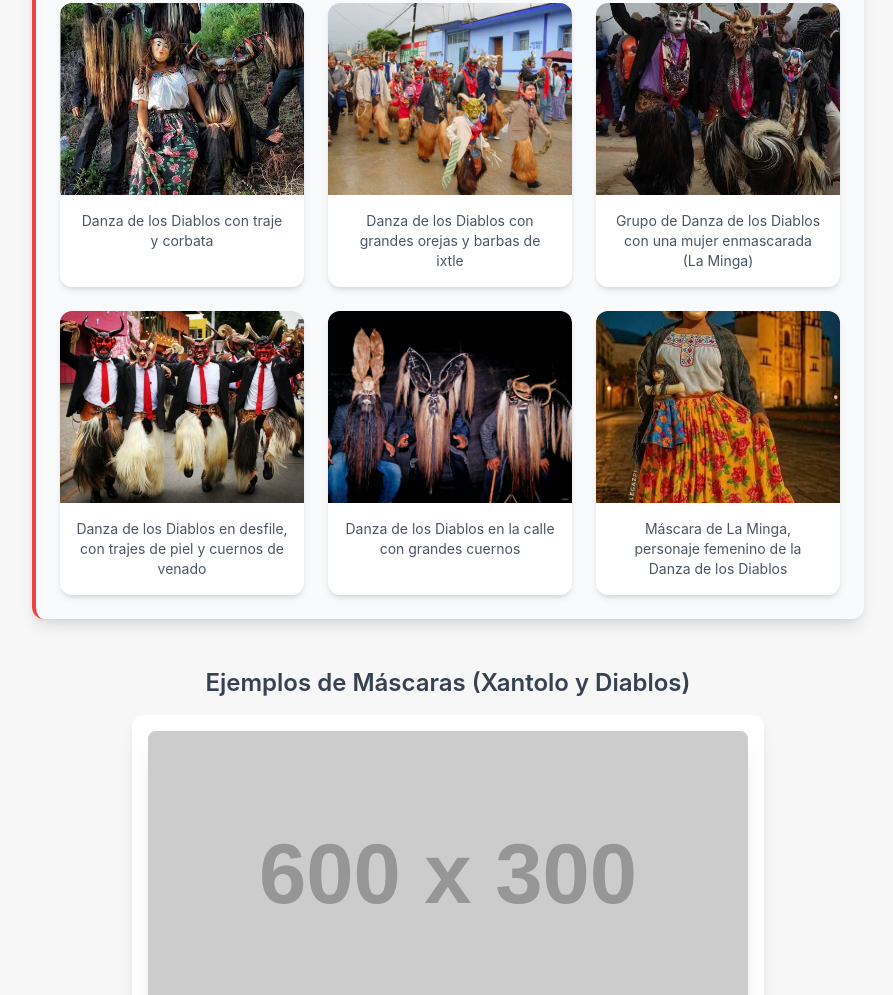
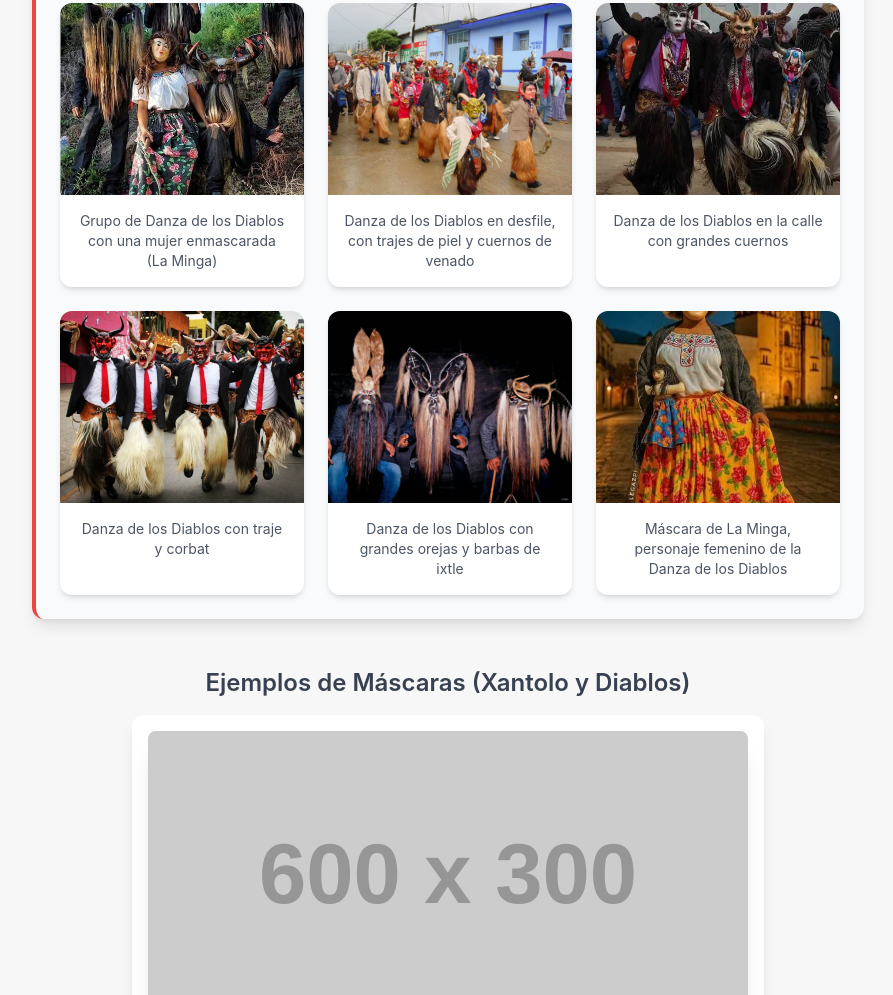
Before and after one commit to dpcontreras86-sudo/ProyectoMascarasHistoria.github.io, a plain HTML site: page index.html in a window 1280 px wide. Shown: the part 1965-2960 px from the top of the page, without its empty margins (192-1085 px from the left). Drawn offline with nearby package versions, Linux system fonts and the light colour scheme; placeholder pictures from the web are drawn by us.

Commit message:
index.html

```diff
--- a/index.html
+++ b/index.html
@@ -98,23 +98,23 @@
             <div class="grid grid-cols-1 sm:grid-cols-2 md:grid-cols-3 gap-6">
                 <figure class="bg-white rounded-xl shadow-md overflow-hidden">
                     <img src="Diablos1.jpg" alt="Danza de los Diablos con traje y corbata" class="w-full h-48 object-cover transition duration-300 hover:scale-105">
-                    <figcaption class="p-4 text-sm text-gray-600 text-center">Danza de los Diablos con traje y corbata</figcaption>
+                    <figcaption class="p-4 text-sm text-gray-600 text-center">Grupo de Danza de los Diablos con una mujer enmascarada (La Minga)</figcaption>
                 </figure>
                 <figure class="bg-white rounded-xl shadow-md overflow-hidden">
                     <img src="Diablos2.jpg" alt="Danza de los Diablos con grandes orejas y barbas de ixtle" class="w-full h-48 object-cover transition duration-300 hover:scale-105">
-                    <figcaption class="p-4 text-sm text-gray-600 text-center">Danza de los Diablos con grandes orejas y barbas de ixtle</figcaption>
+                    <figcaption class="p-4 text-sm text-gray-600 text-center">Danza de los Diablos en desfile, con trajes de piel y cuernos de venado</figcaption>
                 </figure>
                 <figure class="bg-white rounded-xl shadow-md overflow-hidden">
                     <img src="Diablos3.jpg" alt="Grupo de Danza de los Diablos con una mujer enmascarada (La Minga)" class="w-full h-48 object-cover transition duration-300 hover:scale-105">
-                    <figcaption class="p-4 text-sm text-gray-600 text-center">Grupo de Danza de los Diablos con una mujer enmascarada (La Minga)</figcaption>
+                    <figcaption class="p-4 text-sm text-gray-600 text-center">Danza de los Diablos en la calle con grandes cuernos</figcaption>
                 </figure>
                 <figure class="bg-white rounded-xl shadow-md overflow-hidden">
                     <img src="Diablos4.jpg" alt="Danza de los Diablos en desfile, con trajes de piel y cuernos de venado" class="w-full h-48 object-cover transition duration-300 hover:scale-105">
-                    <figcaption class="p-4 text-sm text-gray-600 text-center">Danza de los Diablos en desfile, con trajes de piel y cuernos de venado</figcaption>
+                    <figcaption class="p-4 text-sm text-gray-600 text-center">Danza de los Diablos con traje y corbat</figcaption>
                 </figure>
                 <figure class="bg-white rounded-xl shadow-md overflow-hidden">
                     <img src="Diablos5.jpg" alt="Danza de los Diablos en la calle con grandes cuernos" class="w-full h-48 object-cover transition duration-300 hover:scale-105">
-                    <figcaption class="p-4 text-sm text-gray-600 text-center">Danza de los Diablos en la calle con grandes cuernos</figcaption>
+                    <figcaption class="p-4 text-sm text-gray-600 text-center">Danza de los Diablos con grandes orejas y barbas de ixtle</figcaption>
                 </figure>
                 <figure class="bg-white rounded-xl shadow-md overflow-hidden">
                     <img src="Minga.jpg" alt="Máscara de La Minga, personaje femenino de la Danza de los Diablos" class="w-full h-48 object-cover transition duration-300 hover:scale-105">
```
